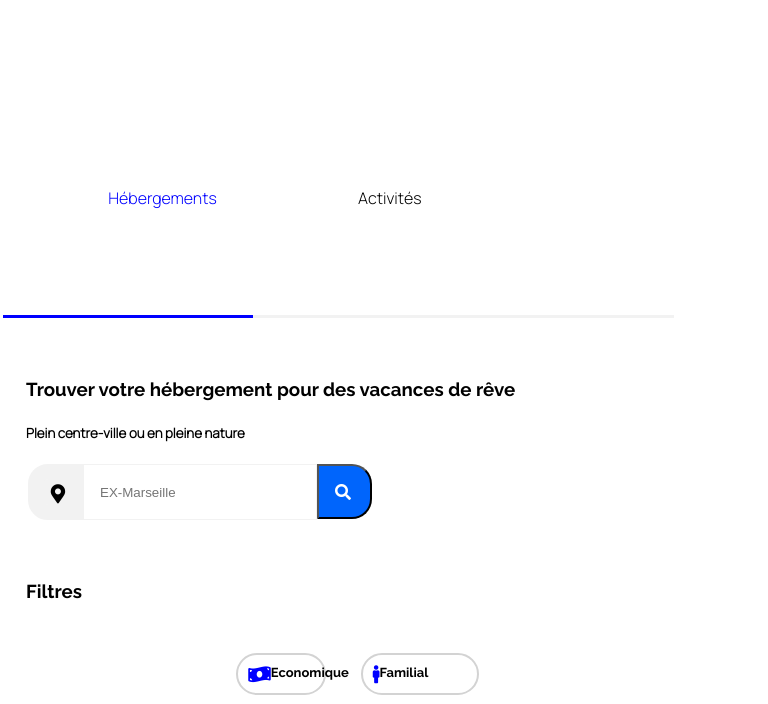
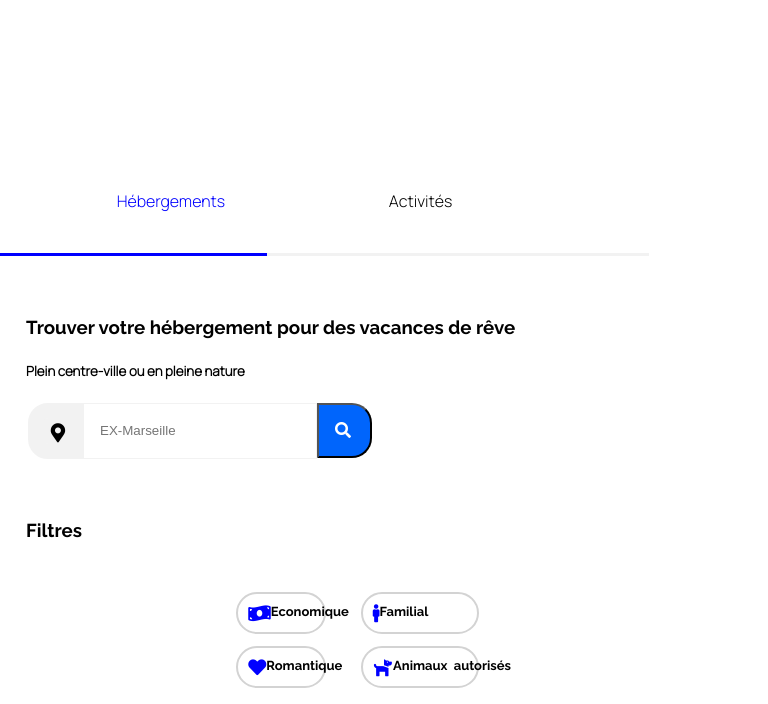
Before and after one commit to hafidinferno/Projet-2-HTML-CSS, a plain HTML site: page index.html in a window 768 px wide. Shown: the part 62-766 px from the top of the page. Drawn offline with Linux system fonts and the light colour scheme.

Commit message:
final changes

```diff
--- a/CSS/style.css
+++ b/CSS/style.css
@@ -13,7 +13,7 @@ nav{
     justify-content: flex-end;
     align-items: start;
     gap: 100px;
-    margin-right: 80px;
+    margin-left:-70px;
     font-family: 'Manrope', sans-serif;
     margin-top: -60px;
 
@@ -473,10 +473,10 @@ display: none;
       justify-content: flex-end;
       align-items: start;
       gap: 100px;
-      margin-right: -160px;
+      margin-right: 10px;
       font-family: 'Manrope', sans-serif;
       margin-top: -60px;
-      margin-right: 50px;
+
     }
 
     .search-icon{
@@ -807,7 +807,6 @@ display: none;
 
   nav{
 
-
       display: flex;
       flex-direction: row;
       justify-content: space-evenly;
@@ -815,9 +814,8 @@ display: none;
       align-content: flex-end;
       align-items: start;
       gap: 50px;
-
       font-family: 'Manrope', sans-serif;
-      margin-top: -20px;
+      margin-top: -50px;
 
 
 
@@ -828,21 +826,20 @@ display: none;
   }
 
 
-
   .navbarH{
     border-top: none;
     font-size: 100%;
     color: blue;
     border-bottom: 3px solid blue;
     text-decoration: none;
-    margin-left: -5px;
-    padding: 70%;
-    padding-left: 15%;
+    margin-left: 2%;
+    padding: 25%;
+    padding-left: 20%;
     padding-right: 38%;
 
 
-    padding-bottom: 15%;
-    margin-top: -40%;
+    padding-bottom: 5%;
+    margin-top: 5%;
 
 
 
@@ -858,11 +855,11 @@ display: none;
   text-decoration: none;
   padding: 25%;
   padding-left: 15%;
-  padding-right: 25%;
+  padding-right: 12%;
+  padding-bottom: 5%;
 
   margin-top: 5%;
-  padding-bottom: 15%;
-  margin-left: -40%;
+  margin-left: -39%;
 
 
 
```
Also changed, not shown: index.html (+1 -2 lines).
